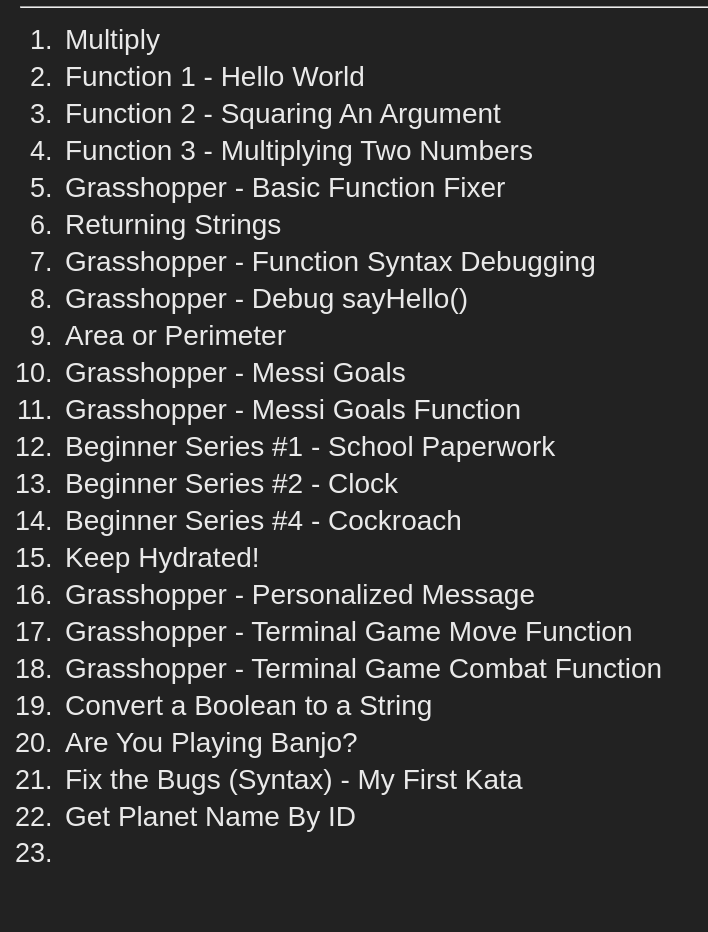
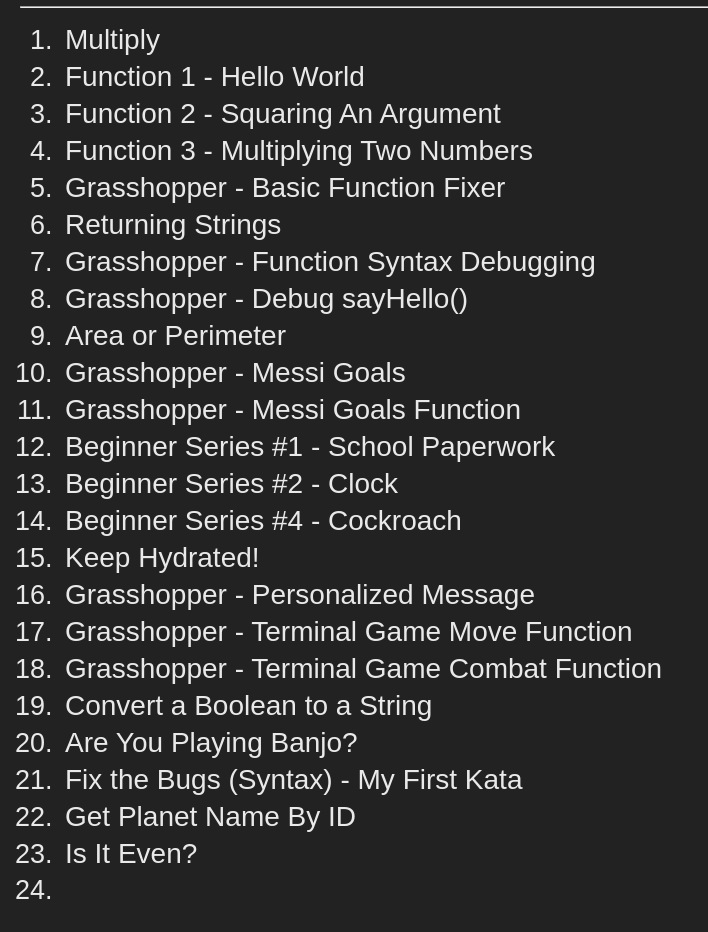
Before and after one commit to scholtz-gnome/codewars-challenges, a plain HTML site: page 8.1 Beginner/index.html in a window 1280 px wide. Shown: the part 103-1035 px from the top of the page, without its empty margins (0-708 px from the left). Before the commit the page ends 998 px from the top, so only its background shows below. Drawn offline with Linux system fonts and the light colour scheme.

Commit message:
Added 8kyu beginner challenge: Is It Even?

```diff
--- a/8.1 Beginner/index.html
+++ b/8.1 Beginner/index.html
@@ -57,6 +57,7 @@
     <li><a href="https://www.codewars.com/kata/53af2b8861023f1d88000832" target="_blank">Are You Playing Banjo?</a></li>
     <li><a href="https://www.codewars.com/kata/56aed32a154d33a1f3000018" target="_blank">Fix the Bugs (Syntax) - My First Kata</a></li>
     <li><a href="https://www.codewars.com/kata/515e188a311df01cba000003" target="_blank">Get Planet Name By ID</a></li>
+    <li><a href="https://www.codewars.com/kata/555a67db74814aa4ee0001b5" target="_blank">Is It Even?</a></li>
     <li><a href="" target="_blank"></a></li>
   </ol>
 
```
